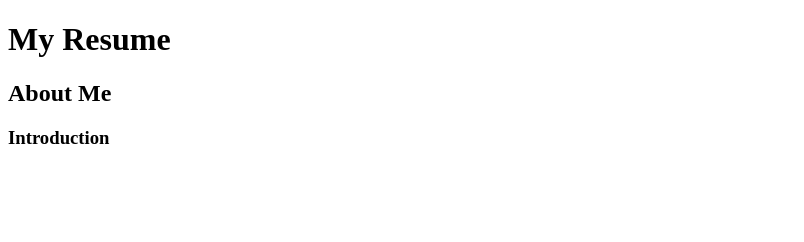
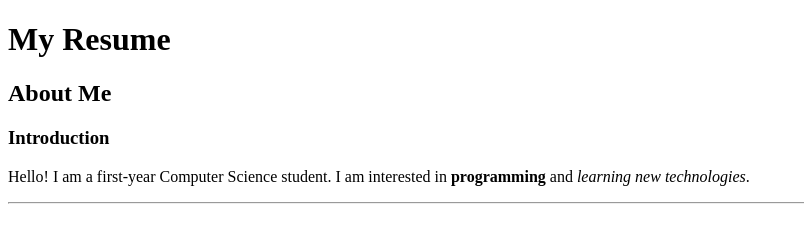
Before and after one commit to sumityadav94/assignment, a plain HTML site: page week2/project1.html in a window 1280 px wide. Shown: the whole page, without its empty margins (0-804 px from the left). Drawn offline with Linux system fonts and the light colour scheme.

Commit message:
Add resume details and section

```diff
--- a/week2/project1.html
+++ b/week2/project1.html
@@ -10,6 +10,13 @@
     <h2>About Me</h2>
     <h3>Introduction</h3>
 
+    <p>
+        Hello! I am a first-year Computer Science student.
+        I am interested in <strong>programming</strong> and <em>learning new technologies</em>.
+    </p>
+
+ <hr>
+
 
 </body>
 </html>
```
